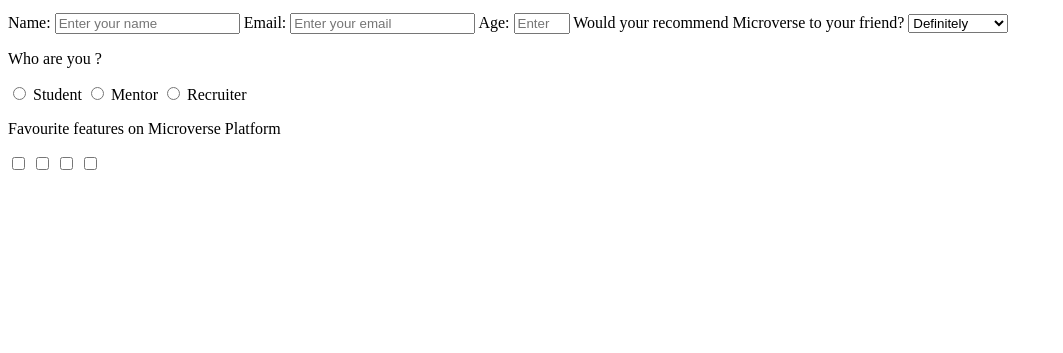
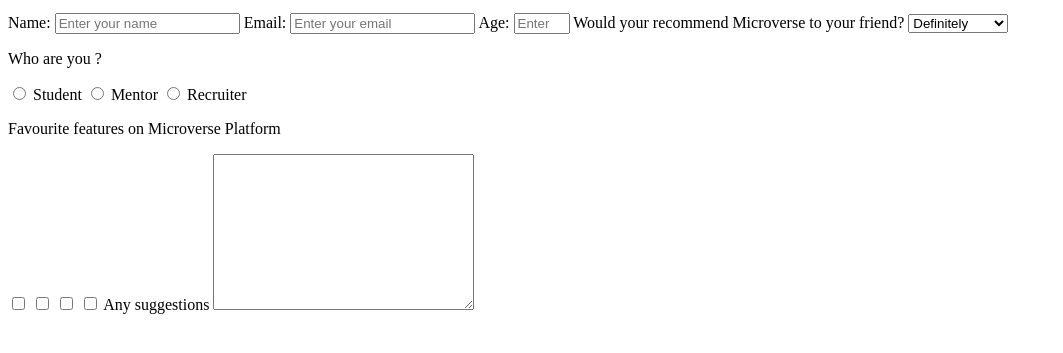
Before and after one commit to Mihndim2020/Mih-and-Ali-Microverse-trials, a plain HTML site: page index.html in a window 1280 px wide. Shown: the part 101-454 px from the top of the page, without its empty margins (0-1063 px from the left). Drawn offline with Linux system fonts and the light colour scheme.

Commit message:
Add:textarea

```diff
--- a/index.html
+++ b/index.html
@@ -54,7 +54,9 @@
                 <label for="Project-based"></label>
                 <input type="checkbox" id='Remote' value='Remote'>
                 <label for="Remote"></label>
-
+                <!-- Textarea -->
+                <label for="comment">Any suggestions</label>
+                <textarea name="Comments" id="comment" cols="30" rows="10"></textarea>
 
             </form>
         </section>
```
